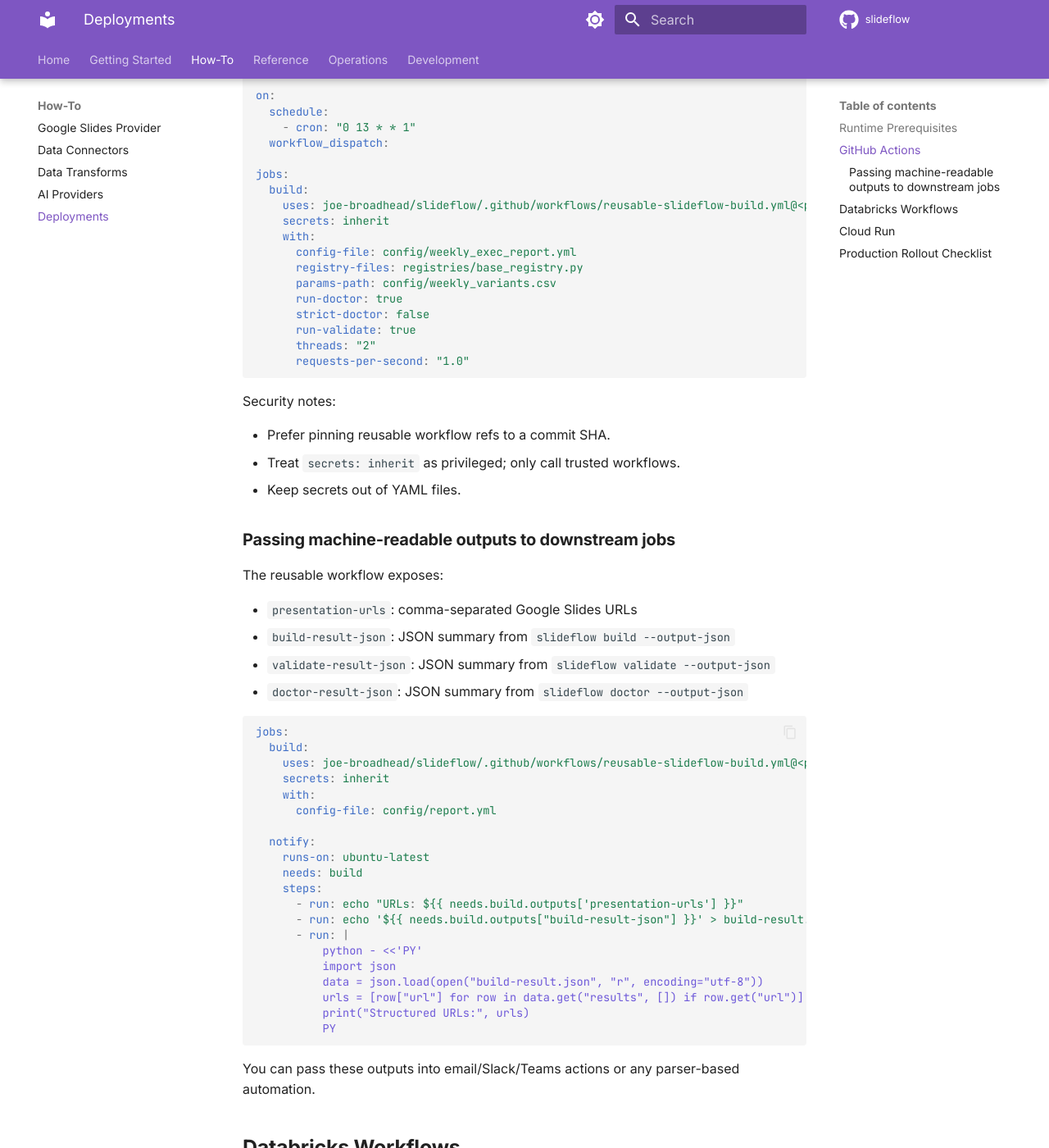
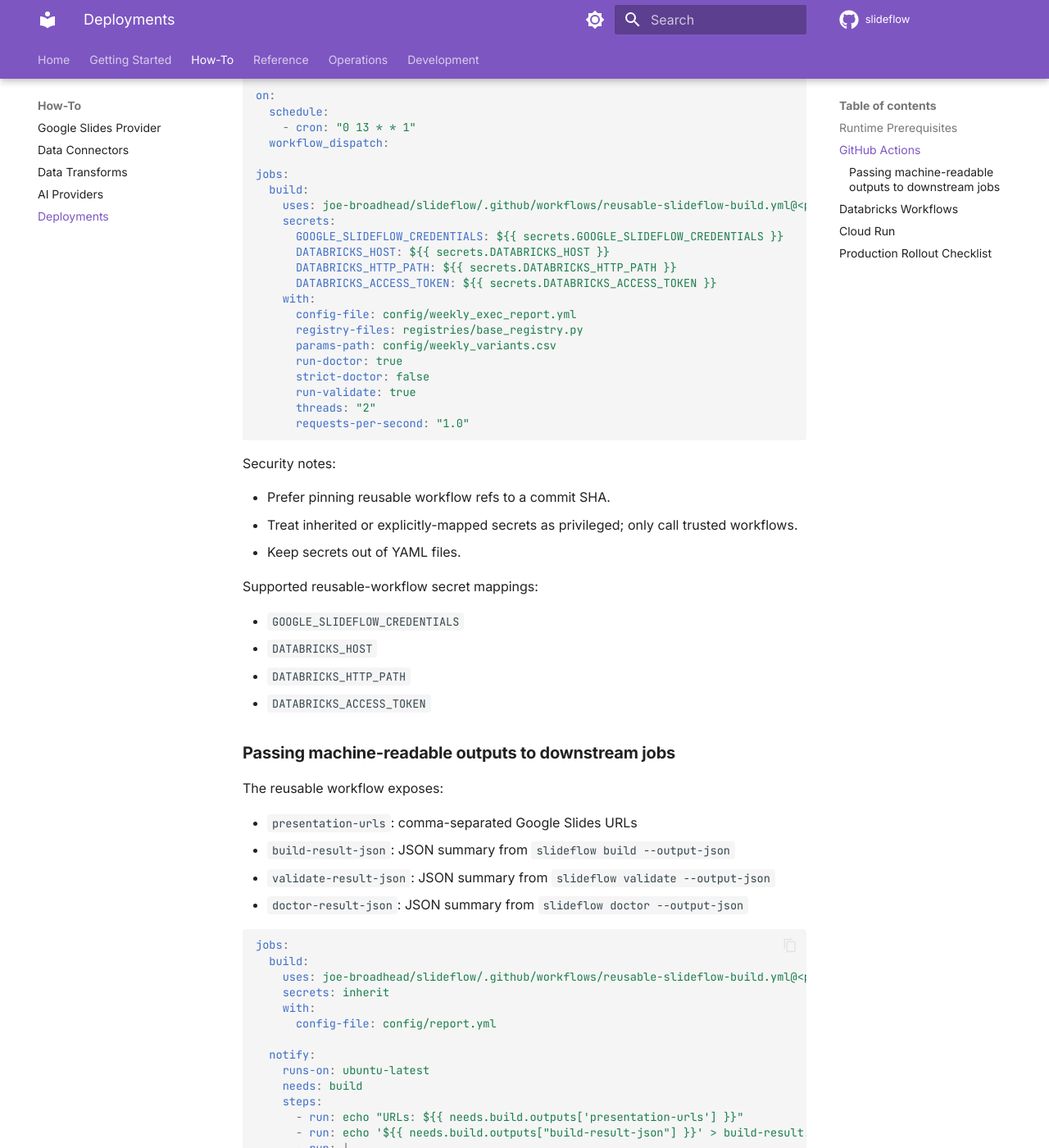
Before and after one commit to joe-broadhead/slideflow, an MkDocs documentation site: the page built from docs/deployments.md, in a window 1280 px wide and 1400 px high, scrolled down 845 px. Shown: the whole window at 82% size. Built offline with MkDocs 1.6.1 and Material for MkDocs 9.7.7, drawn with Linux system fonts in a browser that asks for light colours; comment, search, counter and statistics services are not loaded.

Commit message:
workflow: add reusable secret->env mappings for provider runtimes

```diff
--- a/docs/deployments.md
+++ b/docs/deployments.md
@@ -37,7 +37,11 @@
 jobs:
   build:
     uses: joe-broadhead/slideflow/.github/workflows/reusable-slideflow-build.yml@<pinned_sha>
-    secrets: inherit
+    secrets:
+      GOOGLE_SLIDEFLOW_CREDENTIALS: ${{ secrets.GOOGLE_SLIDEFLOW_CREDENTIALS }}
+      DATABRICKS_HOST: ${{ secrets.DATABRICKS_HOST }}
+      DATABRICKS_HTTP_PATH: ${{ secrets.DATABRICKS_HTTP_PATH }}
+      DATABRICKS_ACCESS_TOKEN: ${{ secrets.DATABRICKS_ACCESS_TOKEN }}
     with:
       config-file: config/weekly_exec_report.yml
       registry-files: registries/base_registry.py
@@ -52,8 +56,15 @@
 Security notes:
 
 - Prefer pinning reusable workflow refs to a commit SHA.
-- Treat `secrets: inherit` as privileged; only call trusted workflows.
+- Treat inherited or explicitly-mapped secrets as privileged; only call trusted workflows.
 - Keep secrets out of YAML files.
+
+Supported reusable-workflow secret mappings:
+
+- `GOOGLE_SLIDEFLOW_CREDENTIALS`
+- `DATABRICKS_HOST`
+- `DATABRICKS_HTTP_PATH`
+- `DATABRICKS_ACCESS_TOKEN`
 
 ### Passing machine-readable outputs to downstream jobs
 
```
Also changed, not shown: docs/automation.md (+11 -2 lines), 1 other file.
